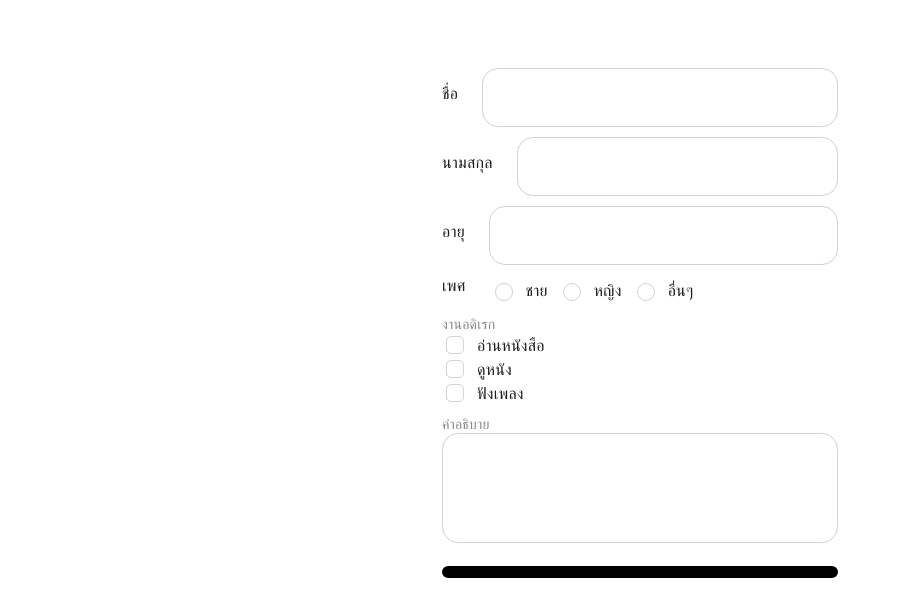
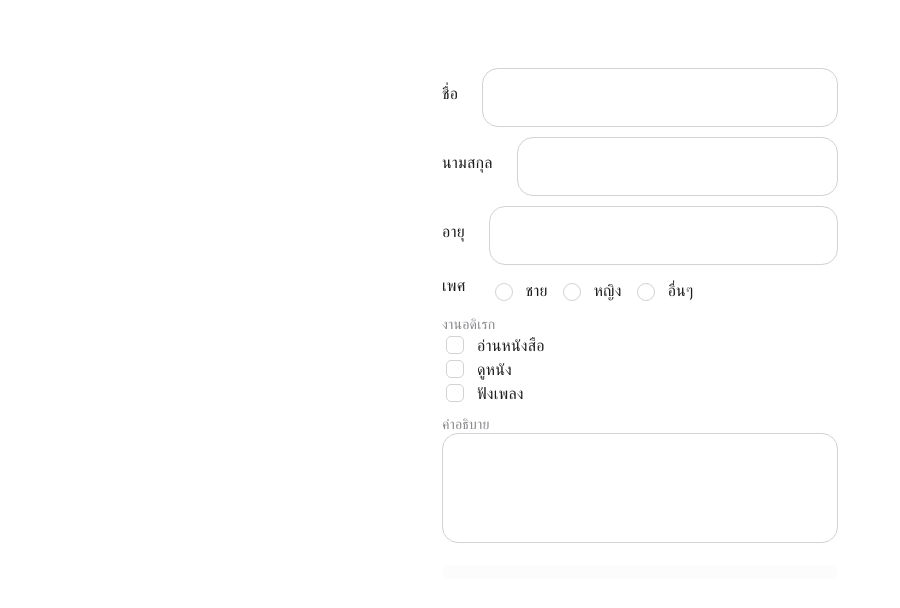
Before and after one commit to Wuttisak0907/6721652650_820, a plain HTML site: page Fontend/index.html in a window 1280 px wide. Shown: the part 192-800 px from the top of the page, without its empty margins (0-900 px from the left). Drawn offline with nearby package versions, Linux system fonts and the light colour scheme.

Commit message:
Update styles.css

```diff
--- a/Fontend/styles.css
+++ b/Fontend/styles.css
@@ -174,11 +174,11 @@
   transform: scale(0.97);
 }
 .message {
-  background-color: #000;
+  background-color: #f7dddd;
     margin-top: 20px;
     font-size: 16px;
     color: #1d1d1f;
-    border: 6px solid #000;
+    border: 6px solid #fcfcfc;
     border-radius: 10px;
     margin-bottom: 20px;
 }
@@ -187,6 +187,6 @@
     color: white;
 }
 .message.error {
-    background-color: #f44336;
+    background-color: #0f0f0f;
     color: white;
 }
```
